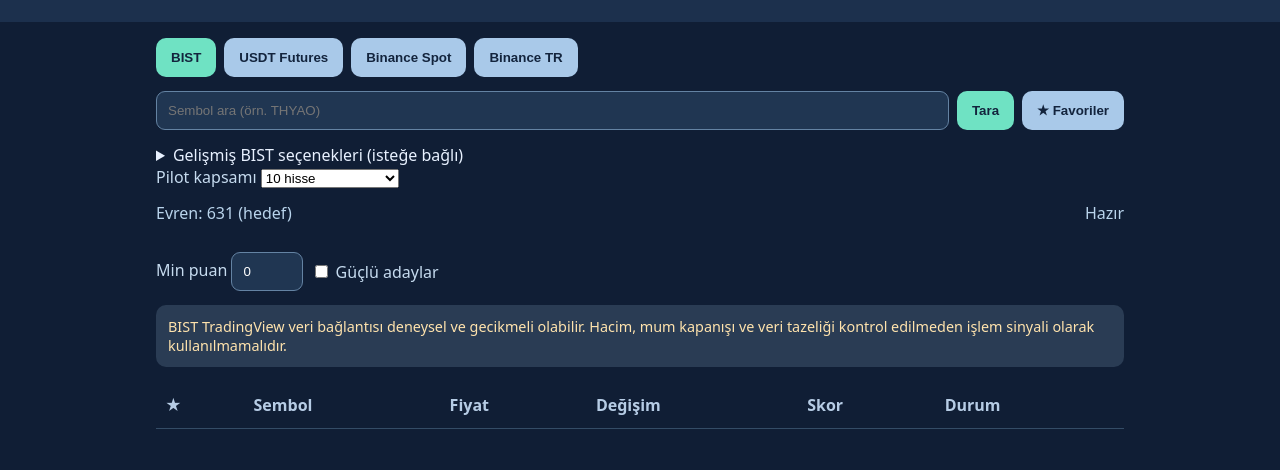
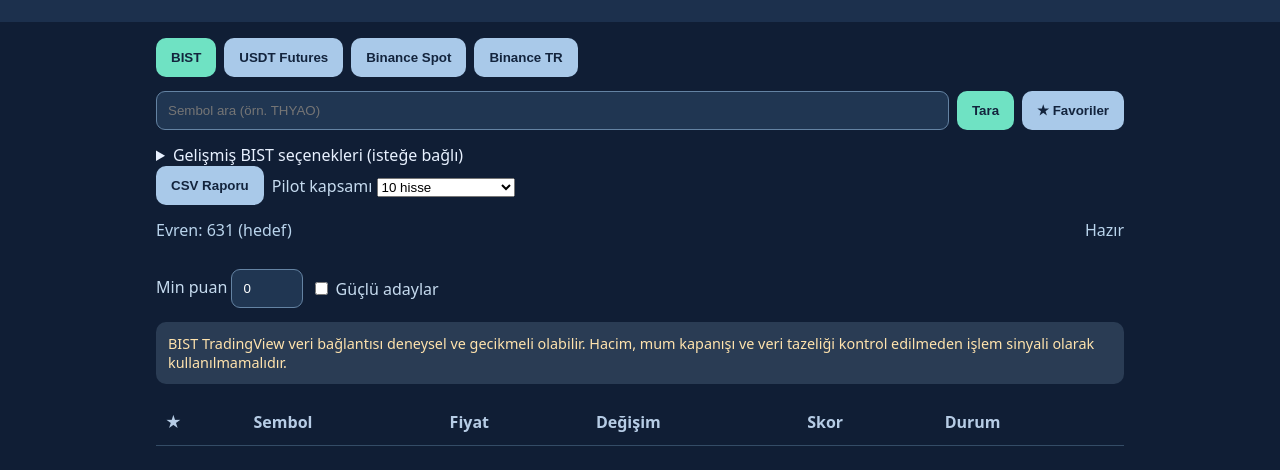
Before and after one commit to asistan71/Private, a website: page www/index.html in a window 1280 px wide. Shown: the part 86-556 px from the top of the page. Drawn offline with Linux system fonts and the light colour scheme.

Commit message:
ui(bist): add CSV report export for completed pilot scans

```diff
--- a/www/index.html
+++ b/www/index.html
@@ -5,7 +5,7 @@
 <section class="toolbar"><input id="search" placeholder="Sembol ara (örn. THYAO)" aria-label="Sembol ara"><button id="scan">Tara</button><button id="stopBistScan" type="button" hidden>Durdur</button><button id="favorites">★ Favoriler</button></section>
 <details id="advancedBist"><summary>Gelişmiş BIST seçenekleri (isteğe bağlı)</summary><section class="toolbar" id="pythonBridgeSettings"><input id="pythonApiUrl" type="url" inputmode="url" placeholder="Python API HTTPS adresi" aria-label="Python API HTTPS adresi"><input id="pythonApiToken" type="password" placeholder="Erişim anahtarı (oturumluk)" aria-label="Python API erişim anahtarı"><button id="savePythonApi">Bağlantıyı kaydet</button></section>
 <section class="toolbar" id="bistLocalSettings"><label>Yerel BIST mum verisi (JSON) <input id="bistJsonFile" type="file" accept=".json,application/json" aria-label="BIST mum verisi JSON dosyası"></label><button id="bistLocalScan">Telefonda Analiz Et</button><button id="bistDirectScan">TradingView Veri Bağlantısını Test Et</button></section></details>
-<section class="filters" id="bistPilotControls"><label>Pilot kapsamı <select id="bistPilotSize" aria-label="BIST pilot hisse sayısı"><option value="10">10 hisse</option><option value="25">25 hisse (deneysel)</option></select></label></section>
+<section class="filters" id="bistPilotControls"><button id="exportBistReport" type="button" disabled>CSV Raporu</button><label>Pilot kapsamı <select id="bistPilotSize" aria-label="BIST pilot hisse sayısı"><option value="10">10 hisse</option><option value="25">25 hisse (deneysel)</option></select></label></section>
 <section class="summary"><span id="universe">Evren: 631 (hedef)</span><span id="status">Hazır</span></section>
 <progress id="bistProgress" max="25" value="0" hidden style="width:100%;height:12px;margin-bottom:12px"></progress><section id="bistMetrics" class="summary" aria-live="polite" hidden></section><details id="bistFailures" hidden><summary>Başarısız hisseler ve hata nedenleri</summary><pre id="bistFailureList" style="white-space:pre-wrap;overflow-wrap:anywhere"></pre></details><section class="filters"><label>Min puan <input id="minScore" type="number" min="0" max="100" value="0"></label><label><input type="checkbox" id="onlyStrong"> Güçlü adaylar</label></section>
 <p class="notice" id="notice">BIST TradingView veri bağlantısı deneysel ve gecikmeli olabilir. Hacim, mum kapanışı ve veri tazeliği kontrol edilmeden işlem sinyali olarak kullanılmamalıdır.</p>
```
